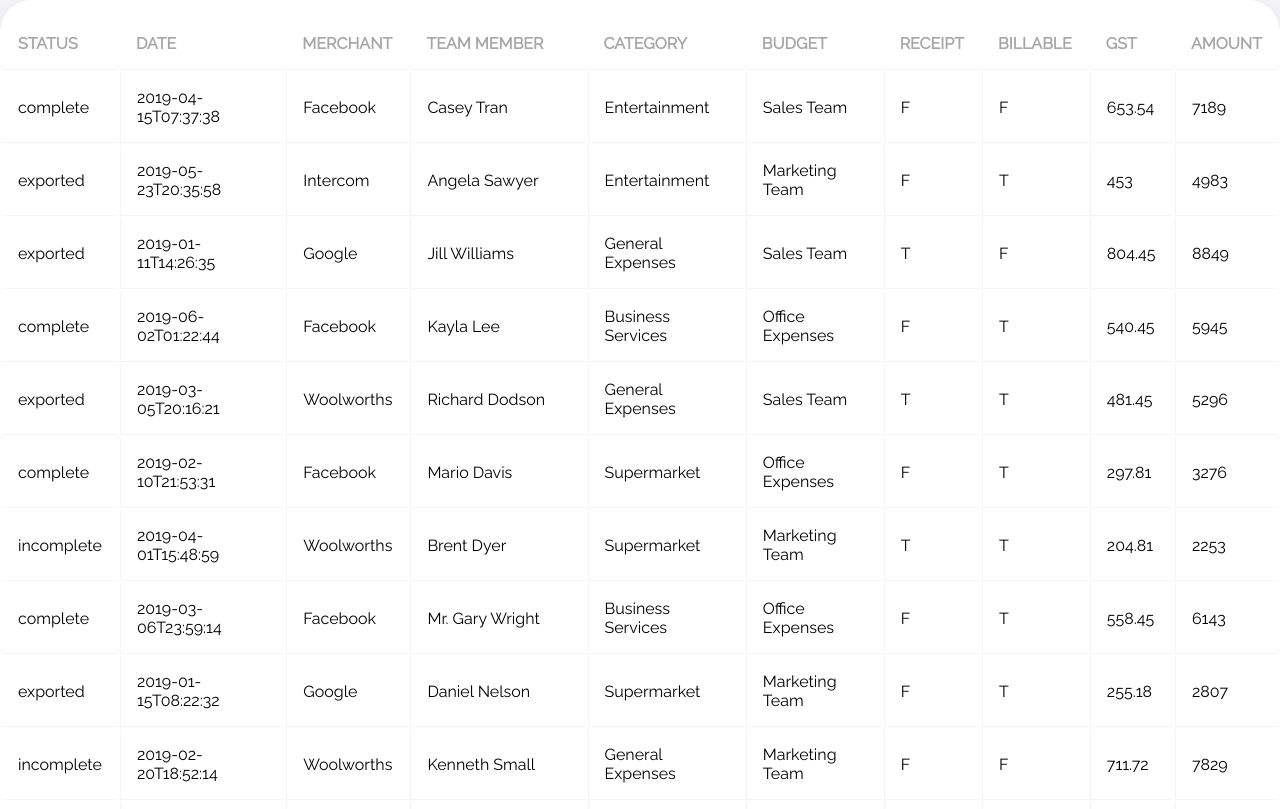
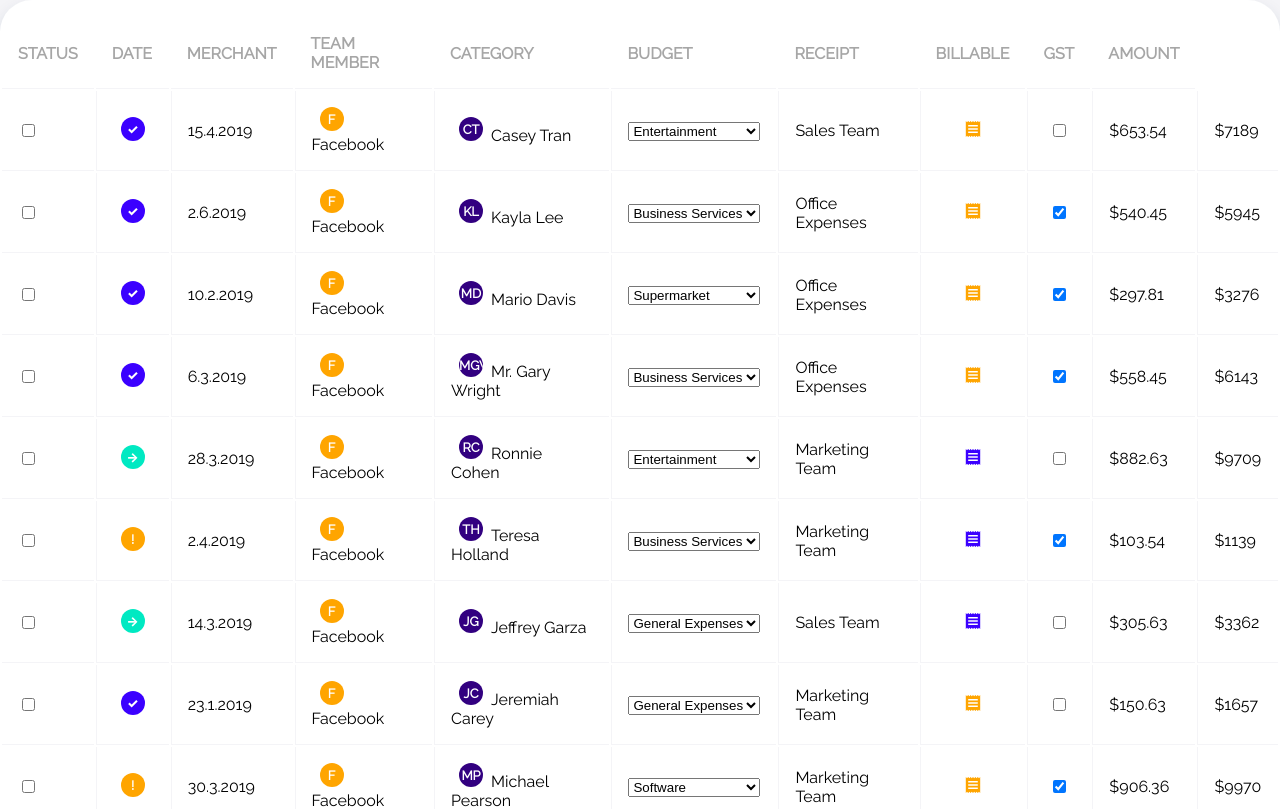
Before and after one commit to emmmarosewalker/transactionTable, a React (Create React App) app: page / in a window 1280 px wide. Shown: the top 809 px of the page. Built offline with nearby package versions, Linux system fonts and the light colour scheme.

Commit message:
Refactor TableRow into component and add styling to receipt

```diff
--- /dev/null
+++ b/src/Icon.css
@@ -0,0 +1,28 @@
+.icon {
+    color: white;
+    width: 1.5rem;
+    height: 1.5rem;
+    border-radius: 50%;
+    text-align: center;
+    display: inline-block;
+    margin: auto 0.5rem;
+    overflow: hidden;
+    line-height: 1.5rem;
+}
+.icon span {
+    text-align: center;
+    font-weight: 800;
+    font-size: 0.8rem;
+}
+.incomplete {
+    background: var(--warning);
+}
+.complete {
+    background: var(--success);
+}
+.exported {
+    background: var(--info);
+}
+.neutral {
+    background: var(--dark-blue);
+}
--- /dev/null
+++ b/src/Icon.js
@@ -0,0 +1,14 @@
+import React from 'react';
+import './Icon.css'
+
+const iconVals = {
+    incomplete: "!",
+    complete: "\u2713",
+    exported: "→"
+}
+
+const Icon = ( props ) => {
+    return <div className={`icon ${props.status}`}><span>{props.content ? props.content : iconVals[props.status]}</span></div>
+}
+
+export default Icon;
--- /dev/null
+++ b/src/Receipt.js
@@ -0,0 +1,17 @@
+import React from 'react';
+
+const Receipt = () => {
+	return(
+		<svg version="1.1" id="Capa_1" xmlns="http://www.w3.org/2000/svg" x="0px" y="0px"
+			width="510px" height="510px" viewBox="0 0 510 510">
+			<g id="receipt">
+				<path d="M408,382.5H102v-51h306V382.5z M408,280.5H102v-51h306V280.5z M408,178.5H102v-51h306V178.5z M25.5,510l38.25-38.25
+					L102,510l38.25-38.25L178.5,510l38.25-38.25L255,510l38.25-38.25L331.5,510l38.25-38.25L408,510l38.25-38.25L484.5,510V0
+					l-38.25,38.25L408,0l-38.25,38.25L331.5,0l-38.25,38.25L255,0l-38.25,38.25L178.5,0l-38.25,38.25L102,0L63.75,38.25L25.5,0V510z"
+					/>
+			</g>
+		</svg>
+	)
+}
+
+export default Receipt;
--- a/src/Table.css
+++ b/src/Table.css
@@ -25,3 +25,15 @@
     text-transform: uppercase;
     color: var(--mid-gray);
 }
+
+.fill-true > * {
+    fill: var(--success);
+    width: 1rem;
+    height: 1rem;
+}
+
+.fill-false > * {
+    fill: var(--warning);
+    width: 1rem;
+    height: 1rem;
+}
--- a/src/Table.js
+++ b/src/Table.js
@@ -1,24 +1,42 @@
 import React from 'react';
 import './Table.css';
+import TableRow from './TableRow';
 
 class Table extends React.Component {
+
+    constructor(props) {
+        super(props);
+        this.state = {
+            searchTerm: "",
+            page: 0,
+            transactions: ""
+        }
+    }
+
+    parsedTransactions = this.props.transactions.map(transaction => {
+        let clone = {...transaction};
+        clone.category = this.props.categories.find((category) => category.id === transaction.category).name;
+        clone.merchant = this.props.merchants.find((merchant) => merchant.id === transaction.merchant).name;
+        return clone;
+    });
+
+    componentWillMount() {
+        this.setState( { transactions: this.parsedTransactions } );
+    }
+
+    search( transaction ) {
+        return Object.values(transaction).toString().toLowerCase().includes("facebook");
+    }
+
     render() {
-        const transactionRows = this.props.transactions.map((transaction) => {
-            const category = this.props.categories.find((category) => category.id === transaction.category);
-            const merchant = this.props.merchants.find((merchant) => merchant.id === transaction.merchant);
+        const transactionRows = this.state.transactions.filter(transaction => this.search(transaction)).map((transaction) => {
+            const categories = this.props.categories.map(cat => cat.name);
             return (
-                <tr key={transaction.id}>
-                    <td>{transaction.status}</td>
-                    <td>{transaction.date}</td>
-                    <td>{merchant.name}</td>
-                    <td>{transaction.team_member}</td>
-                    <td>{category.name}</td>
-                    <td>{transaction.budget}</td>
-                    <td>{transaction.receipt ? "T" : "F"}</td>
-                    <td>{transaction.billable ? "T" : "F"}</td>
-                    <td>{transaction.gst}</td>
-                    <td>{transaction.amount}</td>
-                </tr>
+                <TableRow
+                    key={transaction.id}
+                    transaction={transaction}
+                    categories={categories}
+                />
             );
         });
 
--- /dev/null
+++ b/src/TableRow.js
@@ -0,0 +1,22 @@
+import React from 'react';
+import Icon from './Icon';
+import Receipt from './receipt.js'
+
+const TableRow = ( { transaction, categories } ) => {
+
+    return (<tr key={transaction.id}>
+        <td><input type="checkbox" name="checked" checked={false} readOnly/></td>
+        <td><Icon status={transaction.status} content={false} /></td>
+        <td>{new Date(transaction.date).toLocaleDateString("de")}</td>
+        <td><div className="d-flex"><Icon status="incomplete" content={transaction.merchant.charAt(0)} /><span>{transaction.merchant}</span></div></td>
+        <td><div className="d-flex"><Icon status="neutral" content={transaction.team_member.split(" ").map(t => t.charAt(0))} /><span>{transaction.team_member}</span></div></td>
+        <td><select className="select" value={transaction.category} id={transaction.id}>{categories.map( (cat, i) => <option key={i} value={cat}>{cat}</option>)}</select></td>
+        <td>{transaction.budget}</td>
+        <td className="center"><div className={`fill-${transaction.receipt}`}><Receipt/></div></td>
+        <td className="center"><input type="checkbox" name="billable" checked={transaction.billable}/></td>
+        <td>${transaction.gst}</td>
+        <td>${transaction.amount}</td>
+    </tr>)
+}
+
+export default TableRow;
```
